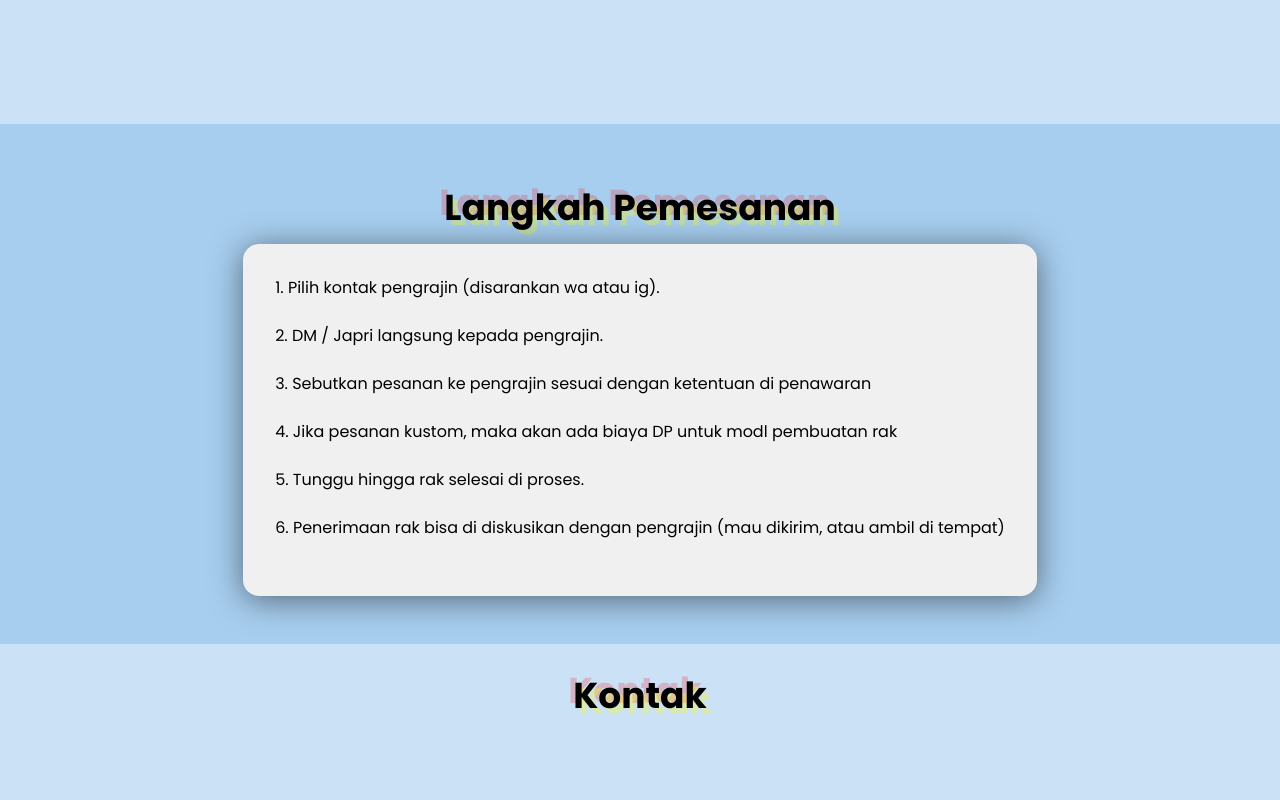
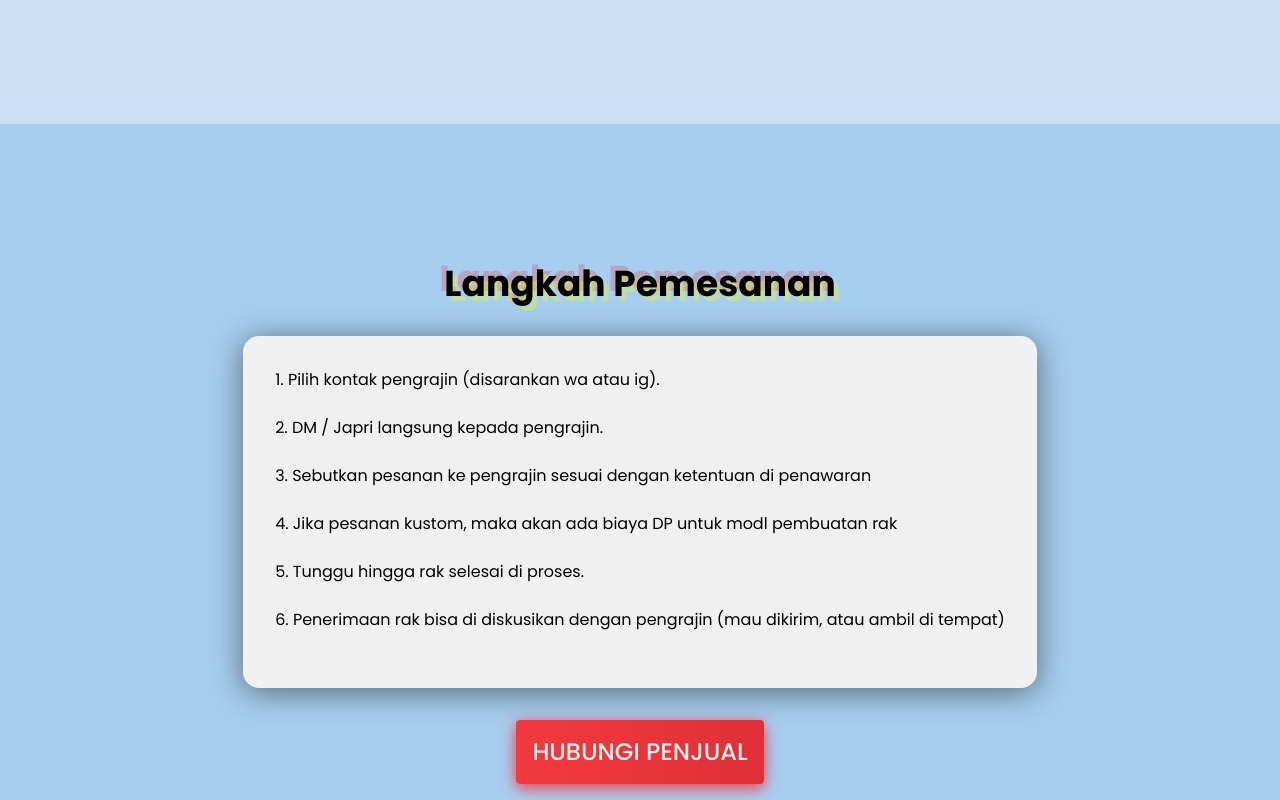
Before and after one commit to asvaragust/landing-page-d-krispi, a website built with Vite: page index.html in a window 1280 px wide. Shown: the part 2360-3160 px from the top of the page. Built offline with nearby package versions, Linux system fonts and the light colour scheme.

Commit message:
fixes some bugs

```diff
--- a/index.html
+++ b/index.html
@@ -145,9 +145,9 @@
     <!-- ========== -->
     <!-- LANGKAH PEMESANAN -->
     <!-- ========== -->
-    <section class=" bg-app-one flex flex-col items-center p-12 bg-primary-shade/50 overflow-hidden">
+    <section class="min-h-screen bg-app-one flex flex-col items-center justify-center items-center p-12 bg-primary-shade/50 overflow-hidden">
       <!-- = TITLE  -->
-      <h2 class="text-4xl font-bold py-4 page-title">Langkah Pemesanan</h2>
+      <h2 class="text-4xl font-bold py-8 page-title">Langkah Pemesanan</h2>
 
       <!-- = CARD  -->
       <div class="bg-surface p-8 rounded-2xl box-shadow hover-shadow">
@@ -160,12 +160,14 @@
           6. Penerimaan rak bisa di diskusikan dengan pengrajin (mau dikirim, atau ambil di tempat) <br><br>
         </p>
       </div>
+
+      <a href="https://wa.me/6283894212194" target="_blank" rel="noopener noreferrer" class="cta-hubungi-penjual m-8 text-xl md:text-2xl">HUBUNGI PENJUAL</a>
     </section>
 
     <!-- ========== -->
     <!-- KONTAK -->
     <!-- ========== -->
-    <section id="kontak" class=" min-h-screen bg-app-two flex flex-col items-center bg-primary-shade/30">
+    <section id="kontak" class="min-h-screen bg-app-two flex flex-col items-center bg-primary-shade/30">
       <!-- = TITLE  -->
       <h2 class="text-4xl font-bold py-8 page-title">Kontak</h2>
 
```
